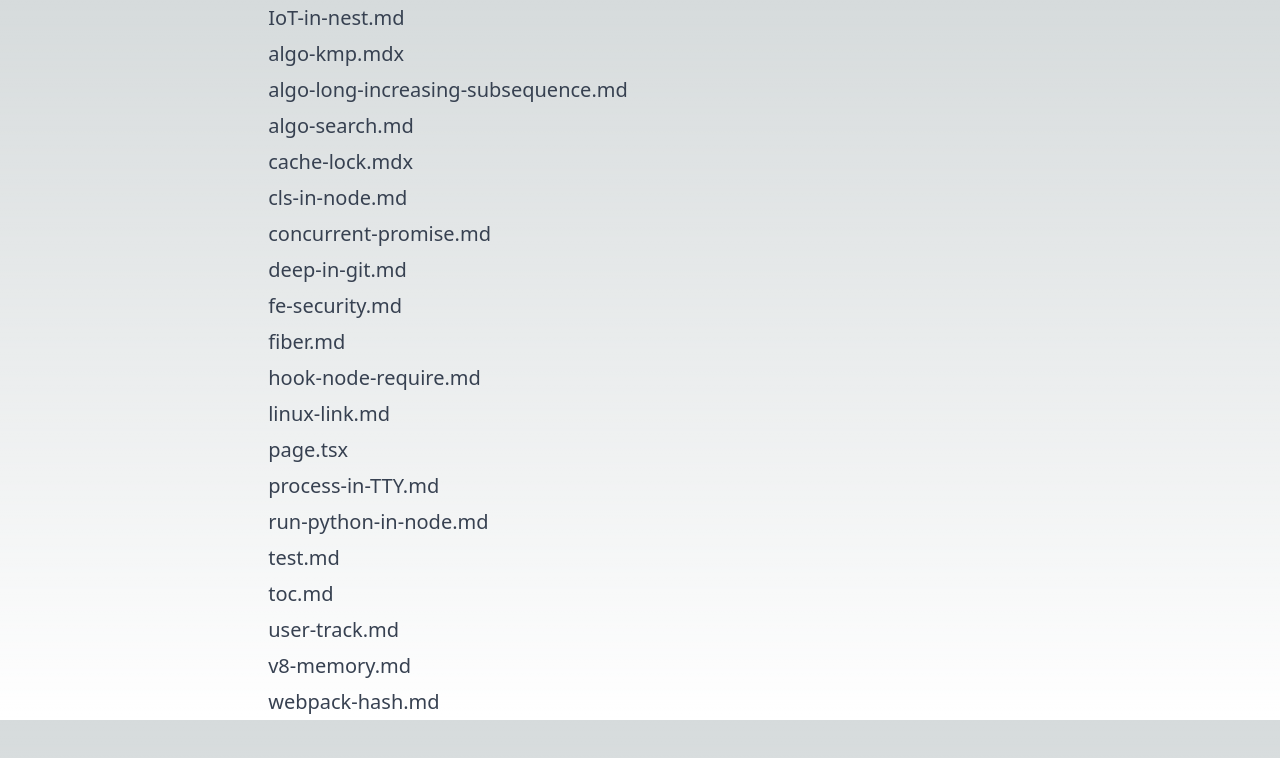
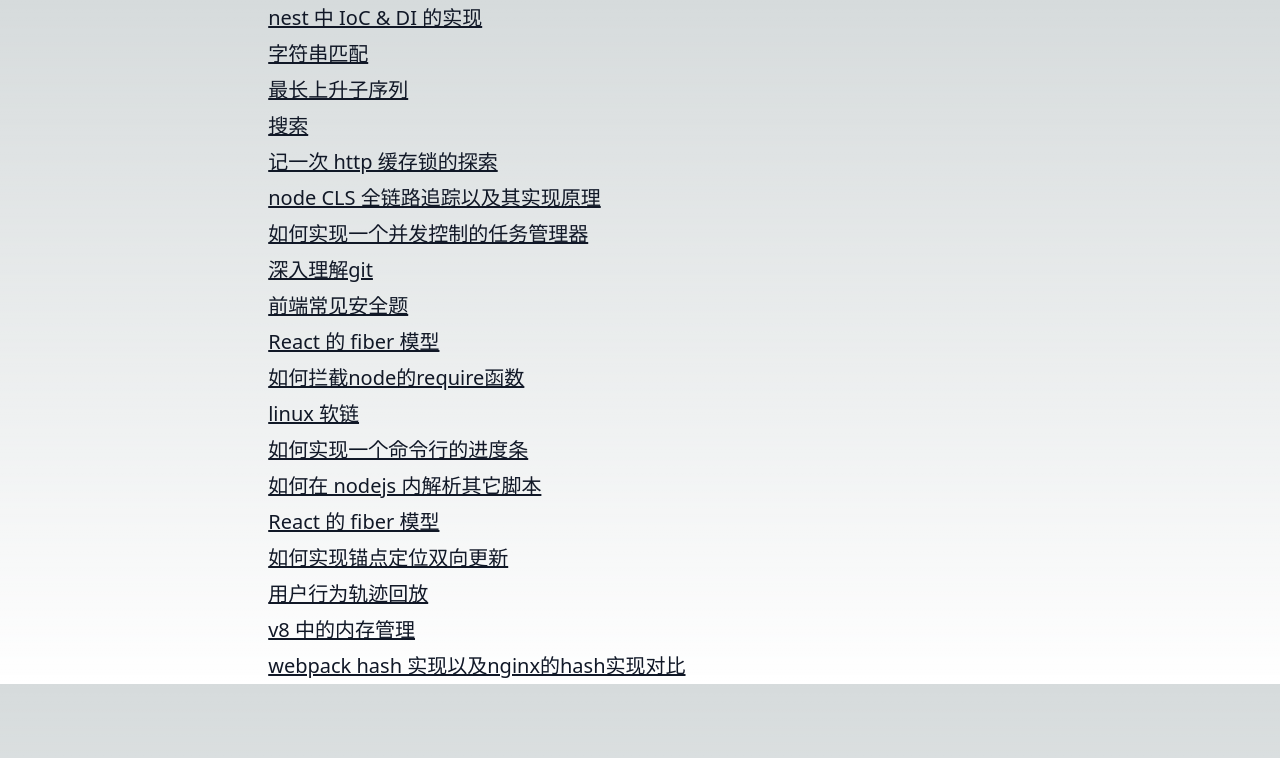
Before and after one commit to feikerwu/shan-hai-jing, a Next.js app: page / in a window 1280 px wide. Shown: the top 758 px of the page. Built offline with nearby package versions, Linux system fonts and the light colour scheme.

Commit message:
feat: 生成页面主页到详情页面的逻辑结构

```diff
--- /dev/null
+++ b/src/app/blog/[slug]/page.tsx
@@ -0,0 +1,3 @@
+export default function BlogPost({ params }: { params: { slug: string } }) {
+  return <div>{params.slug}</div>;
+}
--- a/src/app/page.tsx
+++ b/src/app/page.tsx
@@ -1,26 +1,25 @@
 import HelloWorld from './content/blog/cache-lock.mdx';
-import fs from 'node:fs';
 import path from 'node:path';
+import Link from 'next/link';
 
 import { getFiles } from '@/utils/markdown';
+import type { Post } from '@/utils/markdown';
 
-getFiles('src/app/content/blog');
+function getBlogLink(post: Post) {
+  const href = `blog/${post.slug}`;
+  return (
+    <Link href={href} key={post.slug}>
+      {post.title}
+    </Link>
+  );
+}
 
-async function getAllPosts() {
-  const files = fs.readdirSync(
-    path.resolve(path.resolve(), 'src/app/content/blog')
-  );
-  console.log(files);
-  return files;
+function getBlogLinkItem(post: Post) {
+  return <div>{getBlogLink(post)}</div>;
 }
 
 export default async function Page() {
-  let files = await getAllPosts();
-  return (
-    <div>
-      {files.map(file => (
-        <div key={file}>{file}</div>
-      ))}
-    </div>
-  );
+  let files = getFiles(path.resolve('src/app/content/blog'));
+
+  return <div>{files.map(file => getBlogLinkItem(file))}</div>;
 }
--- a/src/utils/markdown.ts
+++ b/src/utils/markdown.ts
@@ -17,6 +17,10 @@ let cached: Post[] = [];
  * 获取到所有的博客markdown文件列表
  */
 export function getFiles(dir: string): Post[] {
+  if (cached && cached.length) {
+    return cached;
+  }
+
   const files = fs.readdirSync(dir);
 
   let allPosts = files.map(file => {
```
